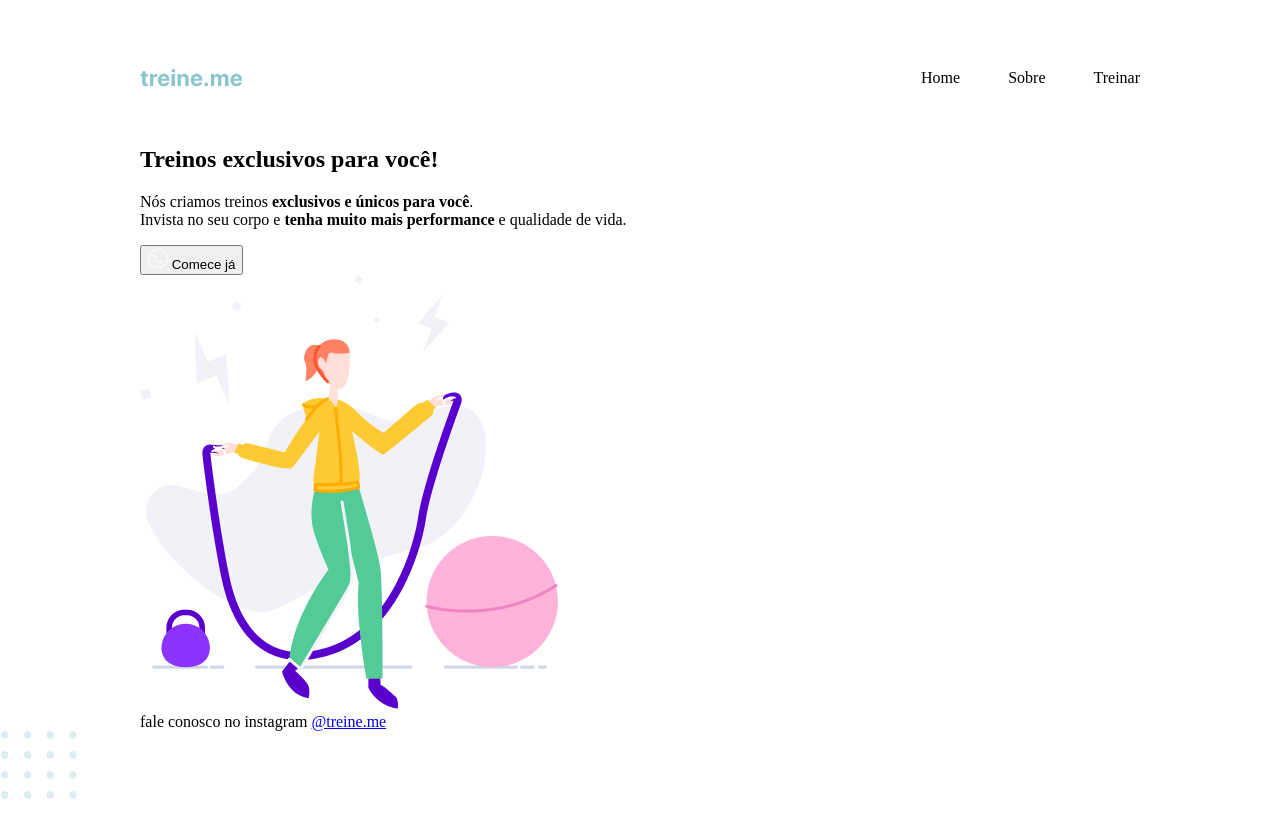
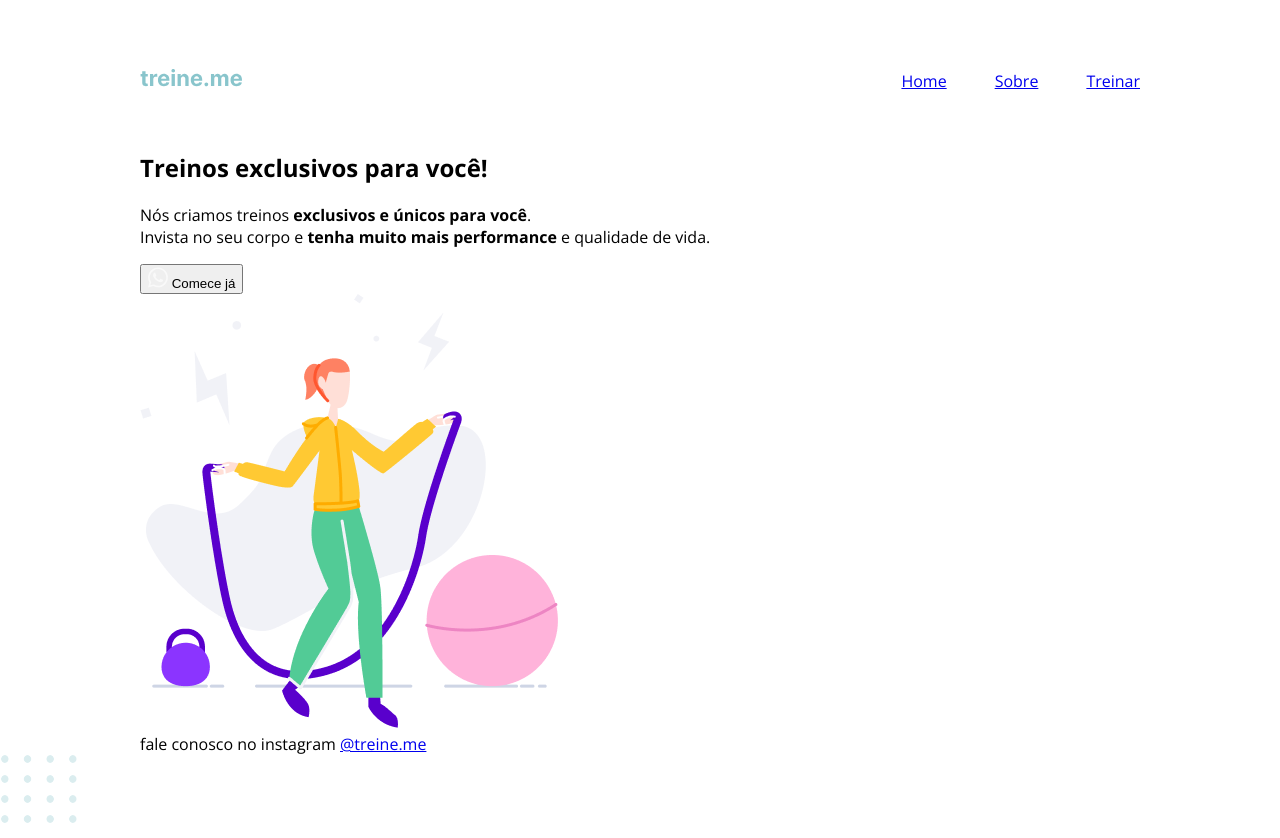
Before and after one commit to willnogueyra/projeto02-explorer, a plain HTML site: page index.html in a window 1280 px wide. Before the commit the page ends 813 px from the top, so only its background shows below. Drawn offline with nearby package versions, Linux system fonts and the light colour scheme.

Commit message:
refatoração

```diff
--- a/index.html
+++ b/index.html
@@ -1,25 +1,29 @@
 <!DOCTYPE html>
 <html lang="pt-br">
 <head>
+  <link rel="preconnect" href="https://fonts.googleapis.com">
+  <link rel="preconnect" href="https://fonts.gstatic.com" crossorigin>
   <meta charset="UTF-8">
   <meta name="viewport" content="width=device-width, initial-scale=1.0">
   <title>Treine me</title>
+
+  <link href="https://fonts.googleapis.com/css2?family=Mulish:wght@400;700&family=Open+Sans:wght@400;700&display=swap" rel="stylesheet">
 
   <link rel="stylesheet" href="style.css">
 </head>
 <body>
   <div class="page">
-    <header>
-      <img src="images/logo.svg" alt="Treine.me">
+    <nav>
+      <a href="#">
+        <img src="images/logo.svg" alt="Treine.me">
+      </a>
 
-      <nav>
         <ul>
-          <li>Home</li>
-          <li>Sobre</li>
-          <li>Treinar</li>
+          <li><a href="#">Home</a></li>
+          <li><a href="#">Sobre</a></li>
+          <li><a href="#">Treinar</a></li>
         </ul>
-      </nav>
-    </header>
+    </nav>
 
     <main>
       <section>
--- a/style.css
+++ b/style.css
@@ -1,5 +1,6 @@
 body {
-  margin: 0
+  margin: 0;
+  font-family: 'Open Sans', sans-serif;
 }
 
 .page {
@@ -7,7 +8,7 @@ body {
   margin: 65px auto 0;
 }
 
-header {
+nav {
   display: flex;
   justify-content: space-between;
   align-items: center;
@@ -20,4 +21,5 @@ ul {
   gap: 48px;
   margin: 0;
   padding: 0;
+
 }
```
